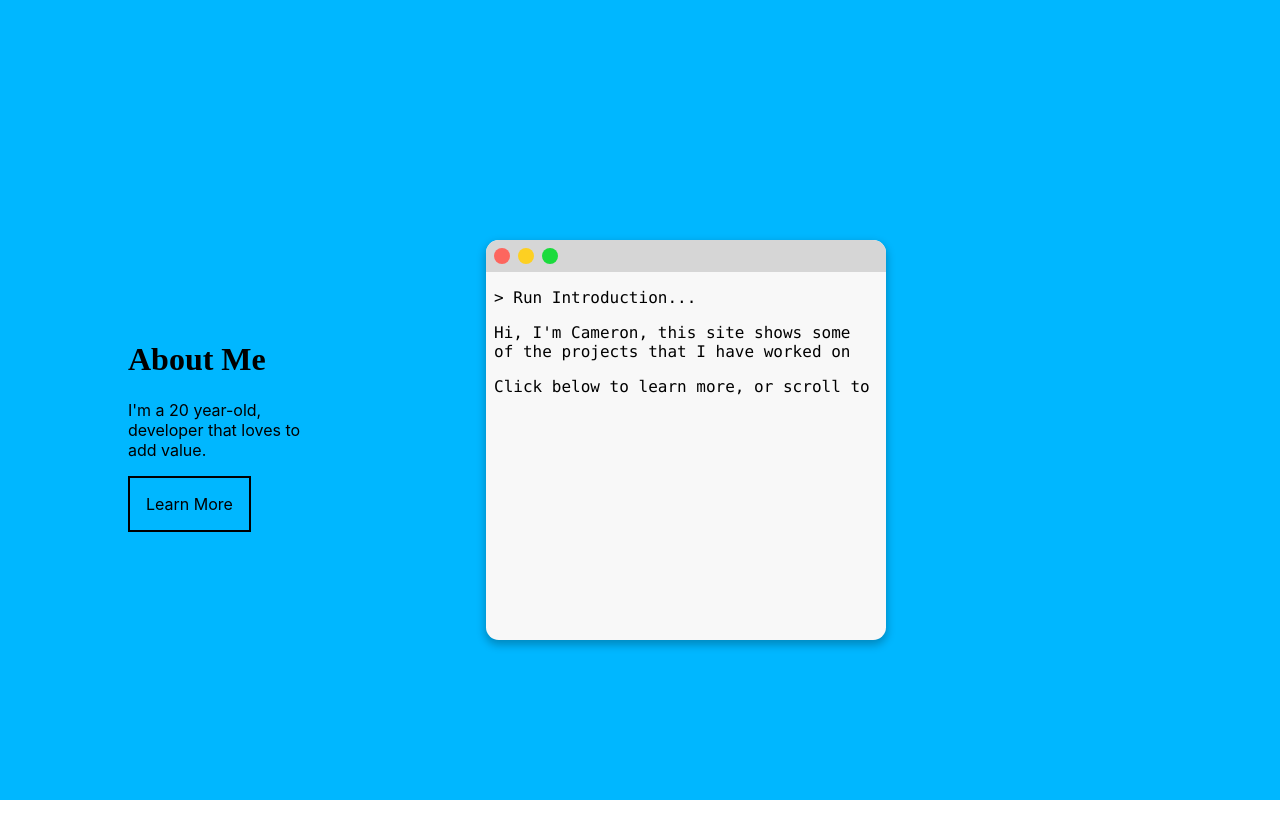
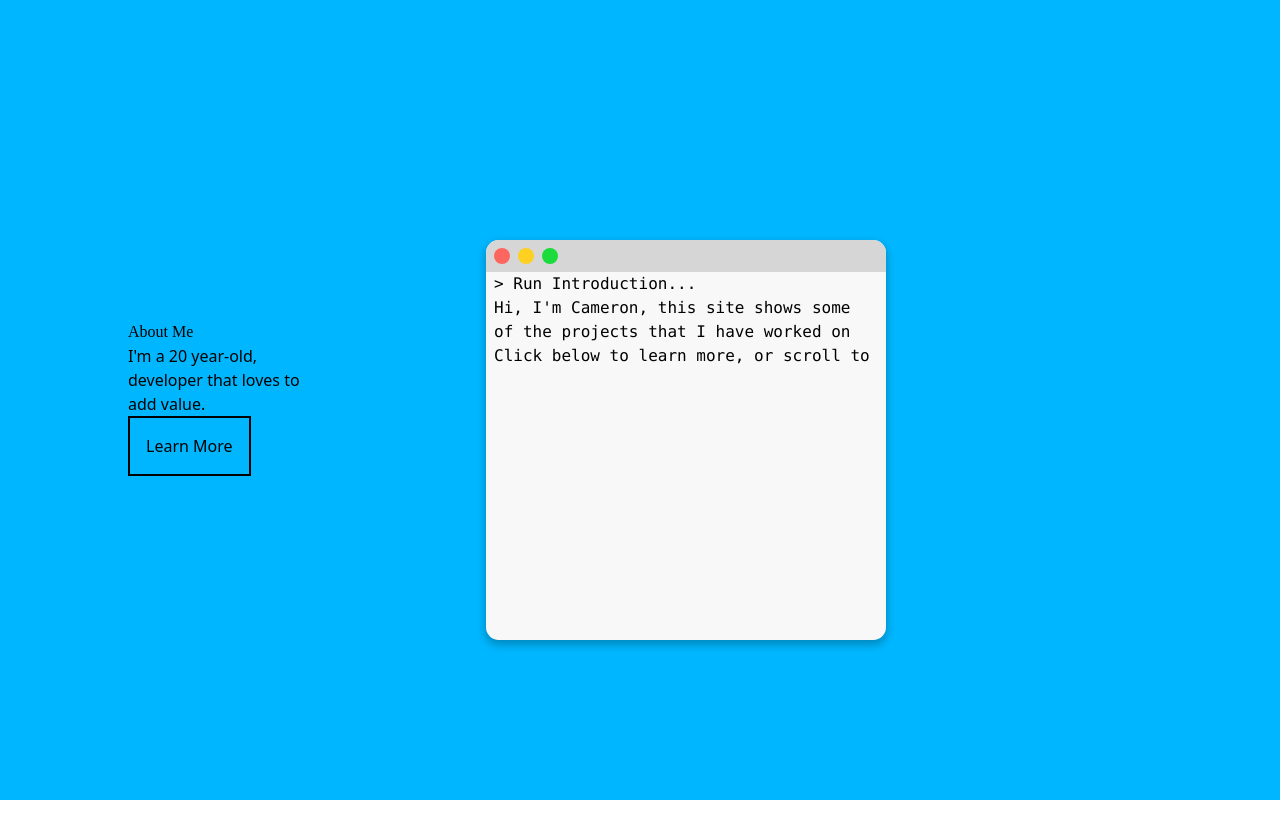
Before and after one commit to Camc314/camc314.github.io, a Next.js app: page /projects in a window 1280 px wide. Shown: the top 838 px of the page. Built offline with nearby package versions, Linux system fonts and the light colour scheme; a web font is replaced by a local one.

Commit message:
update app to typescript, add tailwind css

```diff
--- a/pages/_app.js
+++ /dev/null
@@ -1,7 +0,0 @@
-import '../styles/globals.css'
-
-function MyApp({ Component, pageProps }) {
-  return <Component {...pageProps} />
-}
-
-export default MyApp
--- /dev/null
+++ b/pages/_app.tsx
@@ -0,0 +1,14 @@
+import { createContext } from "react";
+import { ThemeProvider } from 'next-themes'
+import "../styles/globals.css";
+import 'tailwindcss/tailwind.css'
+
+function MyApp({ Component, pageProps }) {
+  return (
+    <ThemeProvider attribute="class">
+      <Component {...pageProps} />
+    </ThemeProvider>
+  );
+}
+
+export default MyApp;
--- /dev/null
+++ b/postcss.config.js
@@ -0,0 +1,6 @@
+module.exports = {
+  plugins: {
+    tailwindcss: {},
+    autoprefixer: {},
+  },
+}
--- a/styles/globals.css
+++ b/styles/globals.css
@@ -14,3 +14,7 @@ a {
 * {
   box-sizing: border-box;
 }
+
+@tailwind base;
+@tailwind components;
+@tailwind utilities;
--- /dev/null
+++ b/tailwind.config.js
@@ -0,0 +1,11 @@
+module.exports = {
+  purge: ['./pages/**/*.{js,ts,jsx,tsx}', './components/**/*.{js,ts,jsx,tsx}'],
+  darkMode: 'class',
+  theme: {
+    extend: {},
+  },
+  variants: {
+    extend: {},
+  },
+  plugins: [],
+}
```
